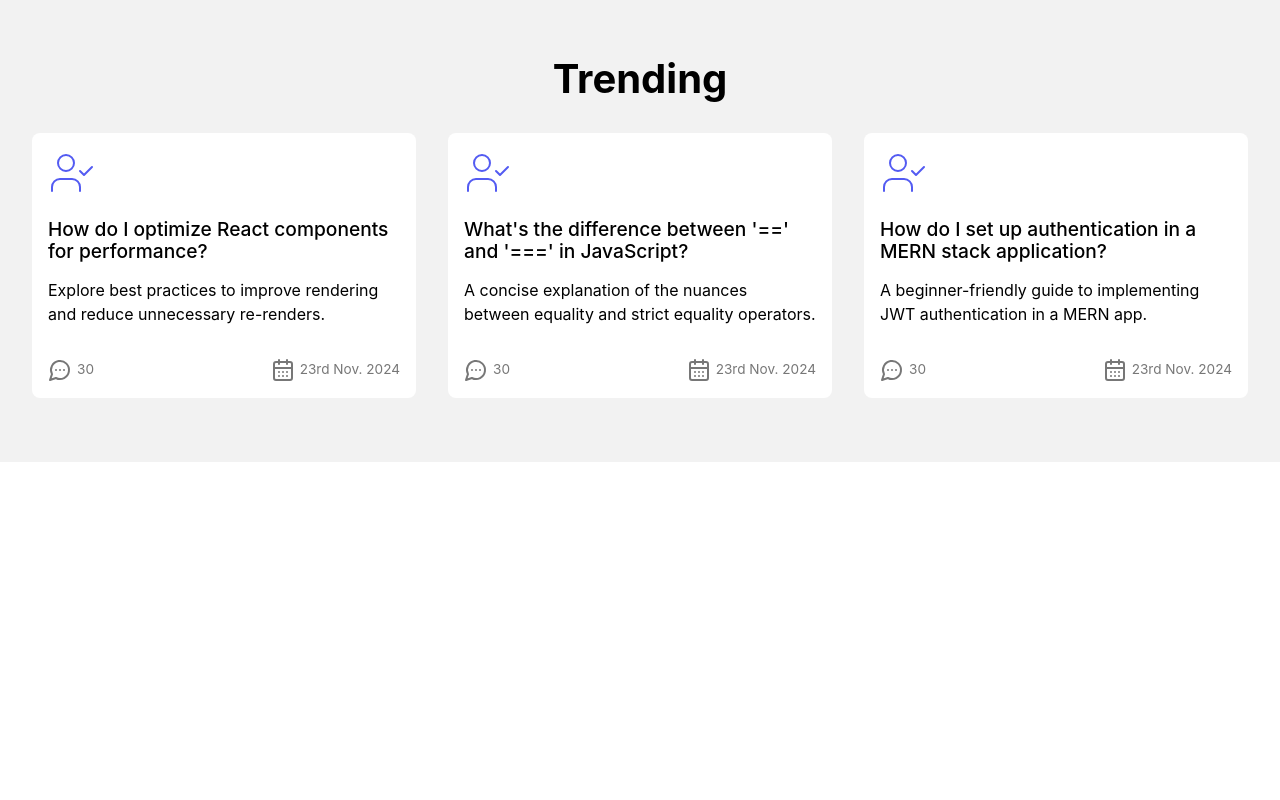
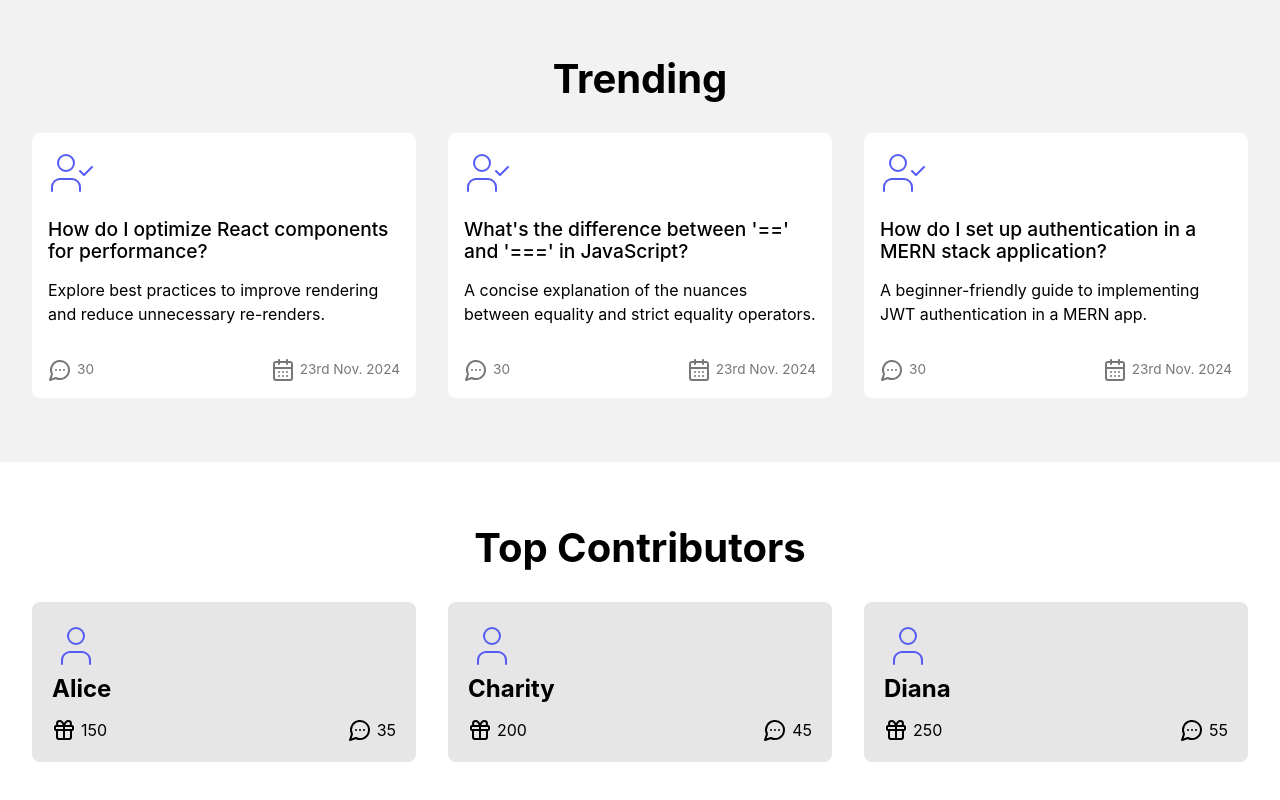
Before and after one commit to Freedteck/DevVault, a React (Vite) app: page / in a window 1280 px wide. Shown: the part 1124-1924 px from the top of the page. Before the commit the page ends 1586 px from the top, so only its background shows below. Built offline with nearby package versions, Linux system fonts and the light colour scheme.

Commit message:
contributors component done

```diff
--- a/src/components/card/Card.module.css
+++ b/src/components/card/Card.module.css
@@ -8,8 +8,8 @@
 }
 
 .primary {
+  composes: card;
   text-align: center;
-  composes: card;
   background-color: var(--secondary-color-1);
 }
 
--- /dev/null
+++ b/src/components/contributors/Contributor.css
@@ -0,0 +1,22 @@
+.contributor-container{
+    background-color: #e6e6e6;
+    padding: 20px;
+    border-radius: 8px;
+}
+
+.icon {
+  color: #535bf2;
+}
+
+.tips{
+    display: flex;
+    justify-content: space-between;
+    margin-top: 1rem;
+}
+
+.tip{
+    display: flex;
+    gap: 5px;
+    align-items: center;
+    justify-content: center;
+}
--- /dev/null
+++ b/src/components/contributors/ContributorCard.jsx
@@ -0,0 +1,26 @@
+import React from 'react'
+import { Gift, LucideMessageCircleMore } from "lucide-react";
+
+import './Contributor.css';
+
+const ContributorCard = ({ data}) => {
+  return (
+    <li className="contributor-container">
+      <div className="icon">{data.icon}</div>
+      <h3 className="">{data.username}</h3>
+      <div className="tips">
+        <div className="tip">
+          <Gift size={24} absoluteStrokeWidth />
+          <p>{data.tips}</p>
+        </div>
+
+        <div className="tip">
+          <LucideMessageCircleMore size={24} absoluteStrokeWidth />
+          <p>{data.posts}</p>
+        </div>
+      </div>
+    </li>
+  );
+};
+
+export default ContributorCard
--- /dev/null
+++ b/src/components/contributors/Contributors.jsx
@@ -0,0 +1,54 @@
+import React from 'react'
+import styles from "./Contributors.module.css"
+import { User} from 'lucide-react';
+import ContributorCard from './ContributorCard';
+
+const Contributors = () => {
+    const contributors = [
+      {
+        username: "Alice",
+        tips: 150,
+        posts: 35,
+        icon: <User size={48} absoluteStrokeWidth />,
+      },
+
+      {
+        username: "Charity",
+        tips: 200,
+        posts: 45,
+        icon: <User size={48} absoluteStrokeWidth />,
+      },
+
+      {
+        username: "Diana",
+        tips: 250,
+        posts: 55,
+        icon: <User size={48} absoluteStrokeWidth />,
+      },
+
+    //   {
+    //     username: "Eve",
+    //     tips: 300,
+    //     posts: 65,
+    //     icon: <UserCheck size={48} absoluteStrokeWidth />,
+    //   },
+    //   {
+    //     username: "Frank",
+    //     tips: 350,
+    //     posts: 75,
+    //     icon: <UserCheck size={48} absoluteStrokeWidth />,
+    //   },
+    ];
+  return (
+    <section className={styles.contributor}>
+        <h2>Top Contributors</h2>
+        <ul className={styles.row}>
+            {contributors.map((contribute,index) =>(
+            <ContributorCard key={index} data={contribute} />
+           ))}
+        </ul>
+    </section>
+  )
+}
+
+export default Contributors
--- /dev/null
+++ b/src/components/contributors/Contributors.module.css
@@ -0,0 +1,20 @@
+.contributor {
+  display: flex;
+  flex-direction: column;
+  align-items: center;
+  gap: 2rem;
+  padding: 4rem 2rem;
+}
+
+li{
+    list-style-type: none;
+}
+
+.row {
+  max-width: 1280px;
+  margin: 0 auto;
+  width: 100%;
+  display: grid;
+  grid-template-columns: repeat(auto-fill, minmax(300px, 1fr));
+  gap: 2rem;
+}
--- a/src/routes/home/Home.jsx
+++ b/src/routes/home/Home.jsx
@@ -1,4 +1,5 @@
 import Banner from "../../components/banner/Banner";
+import Contributors from "../../components/contributors/Contributors";
 import Features from "../../components/features/Features";
 import Trending from "../../components/trending/Trending";
 
@@ -8,6 +9,7 @@ const Home = () => {
       <Banner />
       <Features />
       <Trending />
+      <Contributors/>
     </main>
   );
 };
```
